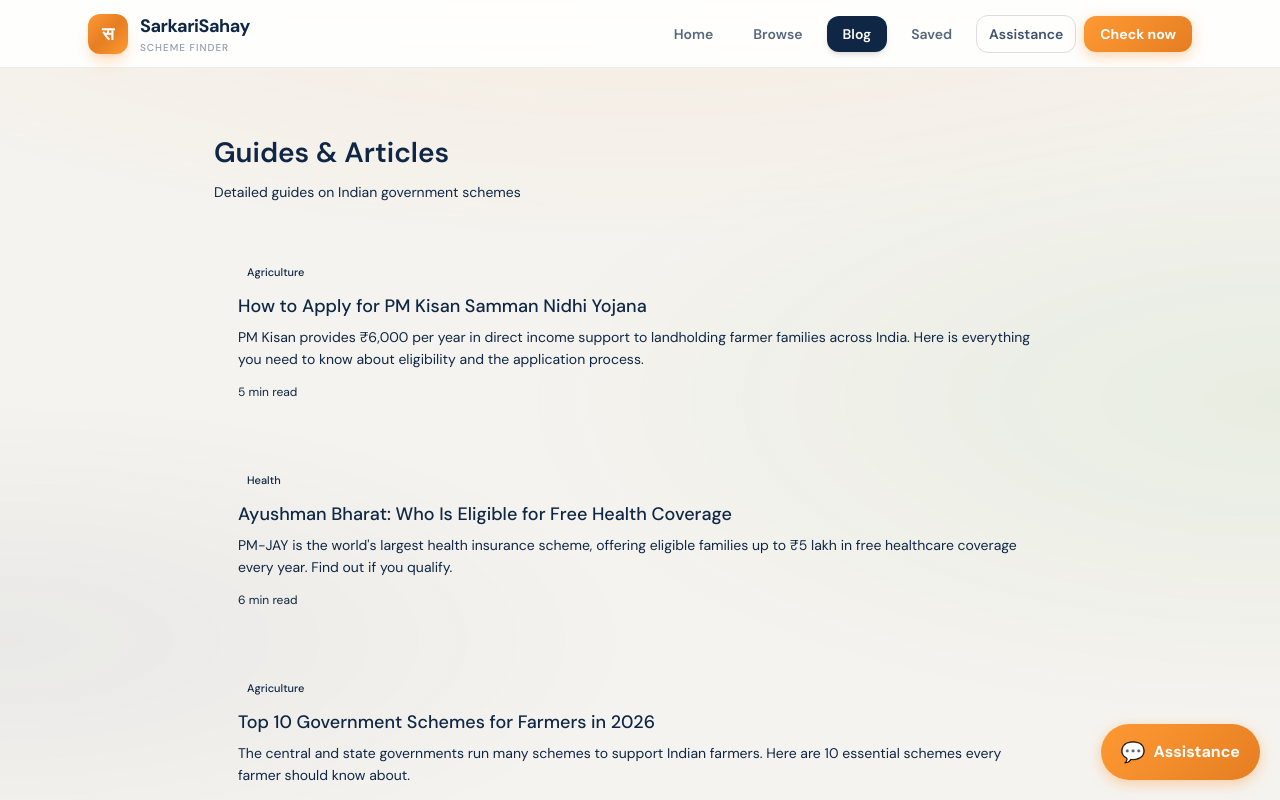
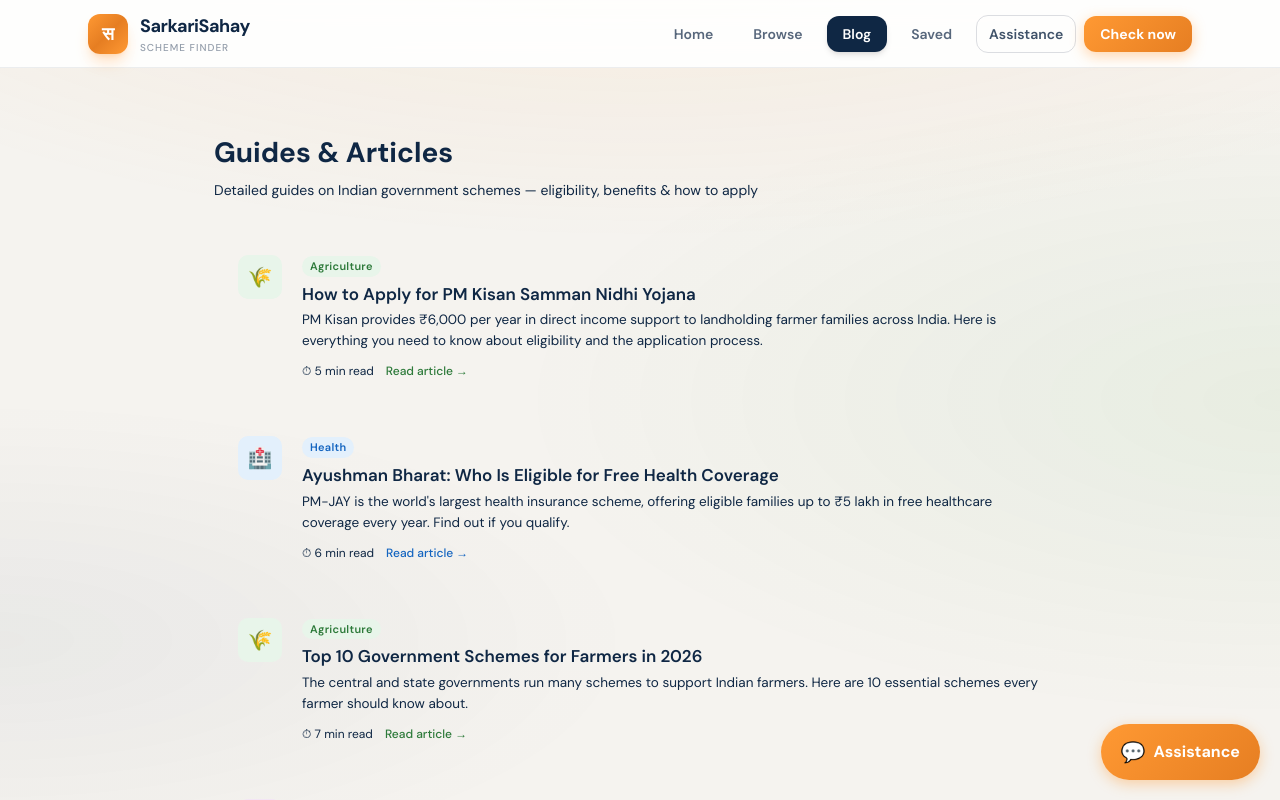
Before and after one commit to amrutaranmale/sarkari-sahay, a React (Vite) app in the folder frontend/: page /blog in a window 1280 px wide. Shown: the top 800 px of the page. Built offline with nearby package versions, Linux system fonts and the light colour scheme.

Commit message:
Improve blog UI and fix content rendering

```diff
--- a/frontend/src/pages/Blog.jsx
+++ b/frontend/src/pages/Blog.jsx
@@ -1,53 +1,149 @@
 import { Link } from 'react-router-dom';
 import { blogArticles } from '../data/blogArticles';
+
+const categoryConfig = {
+  agriculture: { color: '#2D7A3A', bg: '#E8F5EA', emoji: '🌾' },
+  health: { color: '#1565C0', bg: '#E3F0FC', emoji: '🏥' },
+  education: { color: '#6A1B9A', bg: '#F3E5F5', emoji: '📚' },
+  housing: { color: '#BF360C', bg: '#FBE9E7', emoji: '🏠' },
+  women: { color: '#AD1457', bg: '#FCE4EC', emoji: '👩' },
+  'womenchild': { color: '#AD1457', bg: '#FCE4EC', emoji: '👩‍👧' },
+  finance: { color: '#E65100', bg: '#FFF3E0', emoji: '💰' },
+  default: { color: '#37474F', bg: '#ECEFF1', emoji: '📋' },
+};
+
+function getCategoryConfig(category) {
+  const key = category?.toLowerCase().replace(/\s+/g, '');
+  return categoryConfig[key] || categoryConfig.default;
+}
 
 export default function Blog() {
   return (
     <div style={{ maxWidth: '900px', margin: '0 auto', padding: '2rem 1.5rem' }}>
-      <h1 style={{ fontSize: '28px', fontWeight: 600, marginBottom: '8px' }}>
+      {/* Header */}
+      <div style={{ marginBottom: '2rem' }}>
+        <h1 style={{ fontSize: '28px', fontWeight: 700, marginBottom: '6px', color: 'var(--color-text-primary)' }}>
           Guides &amp; Articles
         </h1>
-      <p style={{ fontSize: '14px', color: 'var(--color-text-secondary)', marginBottom: '2rem' }}>
-        Detailed guides on Indian government schemes
+        <p style={{ fontSize: '14px', color: 'var(--color-text-secondary)', margin: 0 }}>
+          Detailed guides on Indian government schemes — eligibility, benefits &amp; how to apply
         </p>
+      </div>
 
-      <div style={{ display: 'flex', flexDirection: 'column', gap: '16px' }}>
-        {blogArticles.map((article) => (
+      {/* Article Cards */}
+      <div style={{ display: 'flex', flexDirection: 'column', gap: '14px' }}>
+        {blogArticles.map((article) => {
+          const cat = getCategoryConfig(article.category);
+          return (
             <Link
               key={article.slug}
               to={`/blog/${article.slug}`}
+              className="blog-card"
               style={{
-              display: 'block',
-              padding: '1.5rem',
+                display: 'flex',
+                gap: '1.25rem',
+                padding: '1.25rem 1.5rem',
                 background: 'var(--color-background-primary)',
-              border: '0.5px solid var(--color-border-tertiary)',
+                border: '1px solid var(--color-border-tertiary)',
                 borderRadius: 'var(--border-radius-lg)',
                 textDecoration: 'none',
                 color: 'inherit',
+                transition: 'box-shadow 0.18s ease, transform 0.18s ease, border-color 0.18s ease',
+                alignItems: 'flex-start',
+              }}
+              onMouseEnter={e => {
+                e.currentTarget.style.boxShadow = '0 4px 16px rgba(0,0,0,0.09)';
+                e.currentTarget.style.transform = 'translateY(-2px)';
+                e.currentTarget.style.borderColor = cat.color + '55';
+              }}
+              onMouseLeave={e => {
+                e.currentTarget.style.boxShadow = 'none';
+                e.currentTarget.style.transform = 'translateY(0)';
+                e.currentTarget.style.borderColor = 'var(--color-border-tertiary)';
               }}
             >
+              {/* Category Emoji Icon */}
+              <div style={{
+                width: '44px',
+                height: '44px',
+                borderRadius: '10px',
+                background: cat.bg,
+                display: 'flex',
+                alignItems: 'center',
+                justifyContent: 'center',
+                fontSize: '20px',
+                flexShrink: 0,
+                marginTop: '2px',
+              }}>
+                {cat.emoji}
+              </div>
+
+              {/* Content */}
+              <div style={{ flex: 1, minWidth: 0 }}>
+                {/* Category Badge */}
                 <span style={{
+                  display: 'inline-block',
                   fontSize: '11px',
-              fontWeight: 500,
-              padding: '3px 9px',
+                  fontWeight: 600,
+                  padding: '2px 8px',
                   borderRadius: '20px',
-              background: 'var(--color-background-secondary)',
-              color: 'var(--color-text-secondary)',
+                  background: cat.bg,
+                  color: cat.color,
                   textTransform: 'capitalize',
+                  marginBottom: '6px',
+                  letterSpacing: '0.3px',
                 }}>
-              {article.category.replace('-', ' ')}
+                  {article.category.replace(/-/g, ' ')}
                 </span>
-            <h2 style={{ fontSize: '18px', fontWeight: 500, margin: '10px 0 6px' }}>
+
+                {/* Title */}
+                <h2 style={{
+                  fontSize: '17px',
+                  fontWeight: 600,
+                  margin: '0 0 5px',
+                  lineHeight: 1.35,
+                  color: 'var(--color-text-primary)',
+                }}>
                   {article.title}
                 </h2>
-            <p style={{ fontSize: '14px', color: 'var(--color-text-secondary)', margin: '0 0 8px', lineHeight: 1.6 }}>
+
+                {/* Excerpt */}
+                <p style={{
+                  fontSize: '13.5px',
+                  color: 'var(--color-text-secondary)',
+                  margin: '0 0 10px',
+                  lineHeight: 1.55,
+                  display: '-webkit-box',
+                  WebkitLineClamp: 2,
+                  WebkitBoxOrient: 'vertical',
+                  overflow: 'hidden',
+                }}>
                   {article.excerpt}
                 </p>
-            <span style={{ fontSize: '12px', color: 'var(--color-text-tertiary)' }}>
-              {article.readTime}
+
+                {/* Footer Row */}
+                <div style={{ display: 'flex', alignItems: 'center', gap: '12px' }}>
+                  <span style={{
+                    fontSize: '12px',
+                    color: 'var(--color-text-tertiary)',
+                    display: 'flex',
+                    alignItems: 'center',
+                    gap: '4px',
+                  }}>
+                    ⏱ {article.readTime}
                   </span>
+                  <span style={{
+                    fontSize: '12px',
+                    color: cat.color,
+                    fontWeight: 500,
+                  }}>
+                    Read article →
+                  </span>
+                </div>
+              </div>
             </Link>
-        ))}
+          );
+        })}
       </div>
     </div>
   );
--- a/frontend/src/pages/BlogDetail.jsx
+++ b/frontend/src/pages/BlogDetail.jsx
@@ -1,9 +1,90 @@
 import { useParams, Link } from 'react-router-dom';
 import { blogArticles } from '../data/blogArticles';
+
+const categoryConfig = {
+  agriculture: { color: '#2D7A3A', bg: '#E8F5EA' },
+  health: { color: '#1565C0', bg: '#E3F0FC' },
+  education: { color: '#6A1B9A', bg: '#F3E5F5' },
+  housing: { color: '#BF360C', bg: '#FBE9E7' },
+  'women-child': { color: '#AD1457', bg: '#FCE4EC' },
+  women: { color: '#AD1457', bg: '#FCE4EC' },
+  finance: { color: '#E65100', bg: '#FFF3E0' },
+  default: { color: '#37474F', bg: '#ECEFF1' },
+};
+
+function getCategoryConfig(category) {
+  return categoryConfig[category?.toLowerCase()] || categoryConfig.default;
+}
+
+function renderContent(content) {
+  const blocks = content.split(/\n\n+/);
+
+  return blocks.map((block, i) => {
+    const trimmed = block.trim();
+    if (!trimmed) return null;
+
+    // H2 heading
+    if (trimmed.startsWith('## ')) {
+      return (
+        <h2 key={i} style={{
+          fontSize: '20px',
+          fontWeight: 600,
+          margin: '32px 0 10px',
+          color: 'var(--color-text-primary)',
+          borderBottom: '1px solid var(--color-border-tertiary)',
+          paddingBottom: '6px',
+        }}>
+          {trimmed.replace('## ', '')}
+        </h2>
+      );
+    }
+
+    // Unordered list
+    if (trimmed.startsWith('- ')) {
+      const items = trimmed.split('\n').filter(l => l.trim().startsWith('- '));
+      return (
+        <ul key={i} style={{ margin: '10px 0 16px', paddingLeft: '22px' }}>
+          {items.map((line, j) => (
+            <li key={j} style={{ marginBottom: '6px', fontSize: '15px', lineHeight: 1.7, color: 'var(--color-text-primary)' }}>
+              {line.replace(/^- /, '')}
+            </li>
+          ))}
+        </ul>
+      );
+    }
+
+    // Ordered list
+    if (/^\d+\.\s/.test(trimmed)) {
+      const items = trimmed.split('\n').filter(l => /^\d+\.\s/.test(l.trim()));
+      return (
+        <ol key={i} style={{ margin: '10px 0 16px', paddingLeft: '22px' }}>
+          {items.map((line, j) => (
+            <li key={j} style={{ marginBottom: '6px', fontSize: '15px', lineHeight: 1.7, color: 'var(--color-text-primary)' }}>
+              {line.replace(/^\d+\.\s/, '')}
+            </li>
+          ))}
+        </ol>
+      );
+    }
+
+    // Normal paragraph
+    return (
+      <p key={i} style={{
+        fontSize: '15px',
+        lineHeight: 1.8,
+        color: 'var(--color-text-primary)',
+        marginBottom: '16px',
+      }}>
+        {trimmed}
+      </p>
+    );
+  });
+}
 
 export default function BlogDetail() {
   const { slug } = useParams();
   const article = blogArticles.find((a) => a.slug === slug);
+  const cat = getCategoryConfig(article?.category);
 
   if (!article) {
     return (
@@ -15,87 +96,69 @@ export default function BlogDetail() {
   }
 
   return (
-    <div style={{ maxWidth: '700px', margin: '0 auto', padding: '2rem 1.5rem' }}>
-      <Link to="/blog" style={{ fontSize: '13px', color: 'var(--color-text-secondary)' }}>
+    <div style={{ maxWidth: '720px', margin: '0 auto', padding: '2rem 1.5rem' }}>
+      {/* Back link */}
+      <Link to="/blog" style={{ fontSize: '13px', color: 'var(--color-text-secondary)', textDecoration: 'none' }}>
         ← Back to all articles
       </Link>
 
+      {/* Category Badge */}
+      <div style={{ margin: '16px 0 10px' }}>
         <span style={{
           display: 'inline-block',
           fontSize: '11px',
-        fontWeight: 500,
-        padding: '3px 9px',
+          fontWeight: 600,
+          padding: '3px 10px',
           borderRadius: '20px',
-        background: 'var(--color-background-secondary)',
-        color: 'var(--color-text-secondary)',
+          background: cat.bg,
+          color: cat.color,
           textTransform: 'capitalize',
-        margin: '16px 0 8px',
+          letterSpacing: '0.3px',
         }}>
-        {article.category.replace('-', ' ')}
+          {article.category.replace(/-/g, ' ')}
         </span>
+      </div>
 
-      <h1 style={{ fontSize: '26px', fontWeight: 600, margin: '0 0 8px', lineHeight: 1.3 }}>
+      {/* Title */}
+      <h1 style={{ fontSize: '26px', fontWeight: 700, margin: '0 0 8px', lineHeight: 1.3, color: 'var(--color-text-primary)' }}>
         {article.title}
       </h1>
+
+      {/* Read time */}
       <p style={{ fontSize: '13px', color: 'var(--color-text-tertiary)', marginBottom: '2rem' }}>
-        {article.readTime}
+        ⏱ {article.readTime}
       </p>
 
-      <div style={{ fontSize: '15px', lineHeight: 1.8, color: 'var(--color-text-primary)' }}>
-        {article.content.split('\n\n').map((para, i) => {
-          if (para.startsWith('## ')) {
-            return (
-              <h2 key={i} style={{ fontSize: '19px', fontWeight: 500, margin: '28px 0 12px' }}>
-                {para.replace('## ', '')}
-              </h2>
-            );
-          }
-          if (para.startsWith('- ')) {
-            return (
-              <ul key={i} style={{ margin: '12px 0', paddingLeft: '20px' }}>
-                {para.split('\n').map((line, j) => (
-                  <li key={j} style={{ marginBottom: '6px' }}>{line.replace('- ', '')}</li>
-                ))}
-              </ul>
-            );
-          }
-          if (/^\d+\.\s/.test(para)) {
-            return (
-              <ol key={i} style={{ margin: '12px 0', paddingLeft: '20px' }}>
-                {para.split('\n').map((line, j) => (
-                  <li key={j} style={{ marginBottom: '6px' }}>{line.replace(/^\d+\.\s/, '')}</li>
-                ))}
-              </ol>
-            );
-          }
-          return (
-            <p key={i} style={{ marginBottom: '16px' }}>
-              {para}
-            </p>
-          );
-        })}
+      {/* Divider */}
+      <hr style={{ border: 'none', borderTop: '1px solid var(--color-border-tertiary)', marginBottom: '2rem' }} />
+
+      {/* Article Content */}
+      <div>
+        {renderContent(article.content)}
       </div>
 
+      {/* CTA Box */}
       <div style={{
         marginTop: '2.5rem',
-        padding: '1.25rem',
-        background: 'var(--color-background-secondary)',
+        padding: '1.5rem',
+        background: cat.bg,
         borderRadius: 'var(--border-radius-lg)',
         textAlign: 'center',
+        border: `1px solid ${cat.color}30`,
       }}>
-        <p style={{ fontSize: '14px', margin: '0 0 12px' }}>
-          Check which schemes you're eligible for
+        <p style={{ fontSize: '15px', margin: '0 0 12px', fontWeight: 500, color: 'var(--color-text-primary)' }}>
+          Check which government schemes you're eligible for
         </p>
         <Link
           to="/"
           style={{
             display: 'inline-block',
-            padding: '10px 20px',
+            padding: '10px 22px',
             background: '#FF6B35',
             color: 'white',
             borderRadius: 'var(--border-radius-md)',
             textDecoration: 'none',
-            fontWeight: 500,
+            fontWeight: 600,
             fontSize: '14px',
           }}
         >
```
Lines whose indentation alone changed are shown as unchanged.
